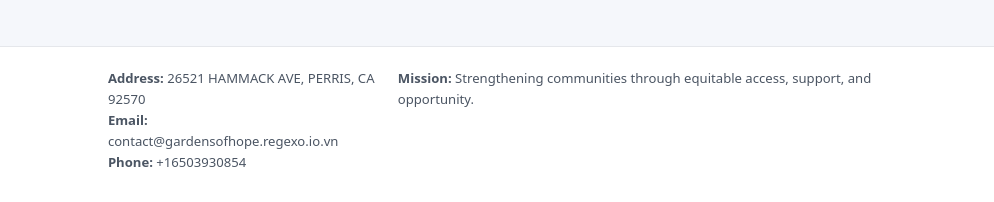
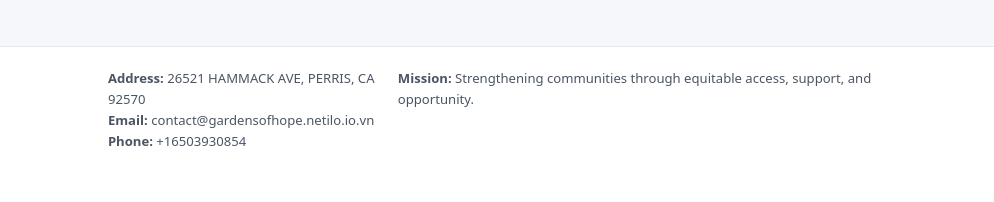
Before and after one commit to thuanbg111/gardens-of-hope-inc-6852, a plain HTML site: page index.html in a window 1280 px wide. Shown: the part 1325-1527 px from the top of the page, 286-1280 px from the left. Drawn offline with Linux system fonts and the light colour scheme.

Commit message:
Force replace email (safe)

```diff
--- a/index.html
+++ b/index.html
@@ -9,7 +9,7 @@
 
 <meta name="data-ein" content="921896852">
 <meta name="data-name" content="Gardens of Hope, Inc.">
-<meta name="data-email" content="contact@gardensofhope.regexo.io.vn">
+<meta name="data-email" content="contact@gardensofhope.netilo.io.vn">
 <meta name="data-phone" content="+16503930854">
 <meta name="data-address" content="26521 HAMMACK AVE,
 PERRIS, CA 92570">
@@ -105,7 +105,7 @@ PERRIS, CA 92570">
       <div class="small">501(c)(3) • EIN: 921896852</div>
     </div>
     <div><div class="small"><strong>Address:</strong> 26521 HAMMACK AVE,
-PERRIS, CA 92570</div><div class="small"><strong>Email:</strong> contact@gardensofhope.regexo.io.vn</div><div class="small"><strong>Phone:</strong> +16503930854</div></div>
+PERRIS, CA 92570</div><div class="small"><strong>Email:</strong> contact@gardensofhope.netilo.io.vn</div><div class="small"><strong>Phone:</strong> +16503930854</div></div>
     <div><div class="small"><strong>Mission:</strong> Strengthening communities through equitable access, support, and opportunity.</div></div>
   </div>
 </footer>
```
